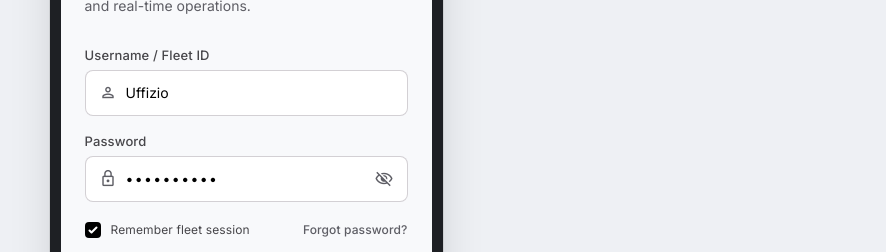
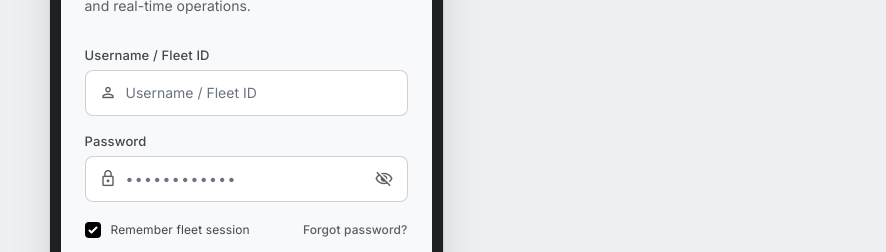
Before and after one commit to Rizwan-selot/transit-ops-app, a plain HTML site: page index.html in a window 1280 px wide. Shown: the part 251-503 px from the top of the page, without its empty margins (394-1280 px from the left). Drawn offline with nearby package versions, Linux system fonts and the light colour scheme.

Commit message:
Remove prefilled login credentials for security

```diff
--- a/index.html
+++ b/index.html
@@ -183,7 +183,7 @@
                   <div class="absolute left-3.5 flex items-center pointer-events-none text-secondary">
                     <span class="material-symbols-outlined text-[19px]">person_outline</span>
                   </div>
-                  <input id="fleet-id" type="text" value="Uffizio" class="w-full bg-surface-container-lowest border border-outline-variant/80 rounded-lg pl-10 pr-3.5 py-3 font-body-md text-body-md text-primary focus:border-primary focus:ring-0 transition-colors" placeholder="Uffizio"/>
+                  <input id="fleet-id" type="text" value="" class="w-full bg-surface-container-lowest border border-outline-variant/80 rounded-lg pl-10 pr-3.5 py-3 font-body-md text-body-md text-primary focus:border-primary focus:ring-0 transition-colors" placeholder="Username / Fleet ID"/>
                 </div>
               </div>
 
@@ -195,7 +195,7 @@
                   <div class="absolute left-3.5 flex items-center pointer-events-none text-secondary">
                     <span class="material-symbols-outlined text-[19px]">lock_outline</span>
                   </div>
-                  <input id="password-input" type="password" value="Design1212" class="w-full bg-surface-container-lowest border border-outline-variant/80 rounded-lg pl-10 pr-10 py-3 font-body-md text-body-md text-primary tracking-widest focus:border-primary focus:ring-0 transition-colors" placeholder="Design1212"/>
+                  <input id="password-input" type="password" value="" class="w-full bg-surface-container-lowest border border-outline-variant/80 rounded-lg pl-10 pr-10 py-3 font-body-md text-body-md text-primary tracking-widest focus:border-primary focus:ring-0 transition-colors" placeholder="••••••••••••"/>
                   <button id="toggle-pwd" type="button" aria-label="Toggle password visibility" class="absolute right-3.5 flex items-center text-secondary hover:text-primary transition-colors focus:outline-none">
                     <span id="eye-icon" class="material-symbols-outlined text-[19px]">visibility_off</span>
                   </button>
```
